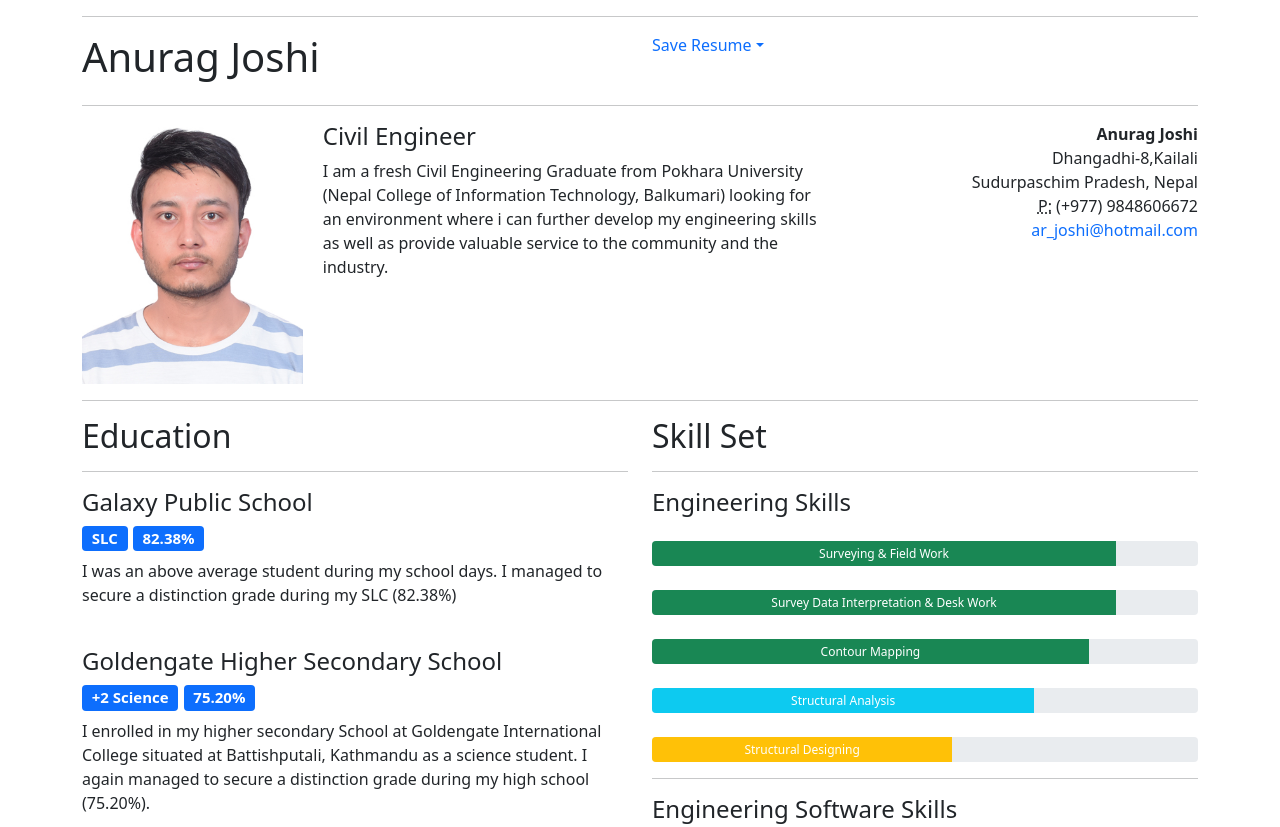
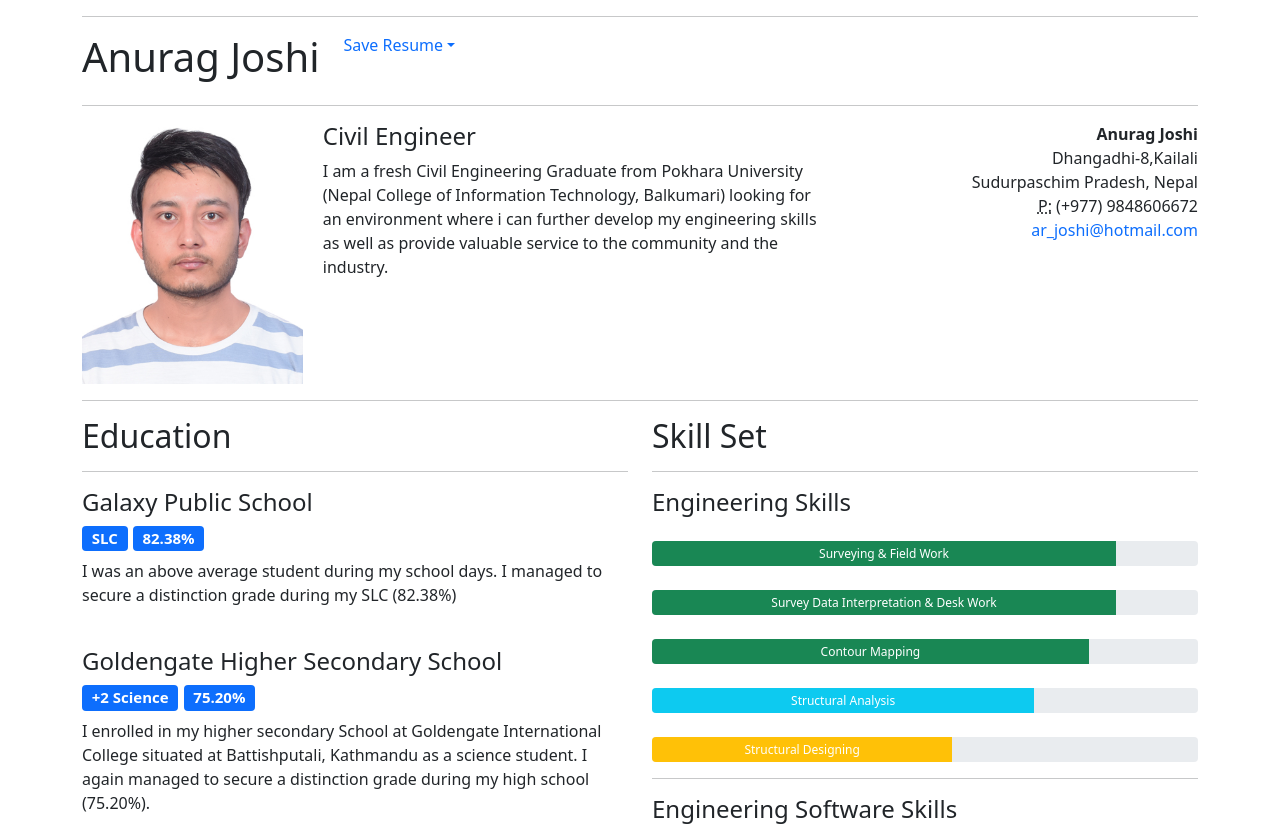
Before and after one commit to anuragJo/anuragjoshi.com.np, a plain HTML site: page index.html in a window 1280 px wide. Shown: the top 827 px of the page. Drawn offline with Linux system fonts and the light colour scheme.

Commit message:
Update index.html

```diff
--- a/index.html
+++ b/index.html
@@ -11,11 +11,11 @@
   <body>
     <div class="container">
       <hr>
-      <div class="row align-end">
-        <div class="col">
+      <div class="row">
+        <div class="col-auto mr-auto">
           <h1>Anurag Joshi</h1>
         </div>
-        <div class="col">
+        <div class="col-auto">
 
 			  <a href="#" class="dropdown-toggle" data-bs-toggle="dropdown" aria-expanded="false">Save Resume</a>
 			 <div class="dropdown-menu" aria-labelledby="dropdownMenuLink">
```
